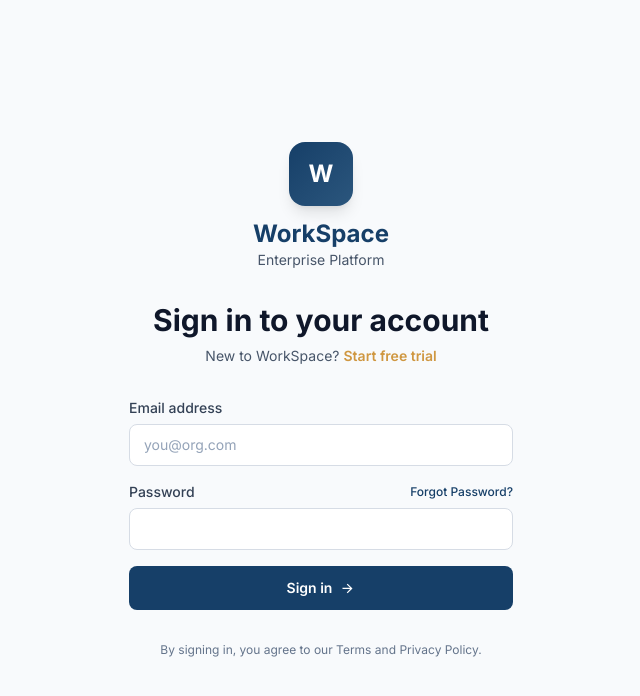
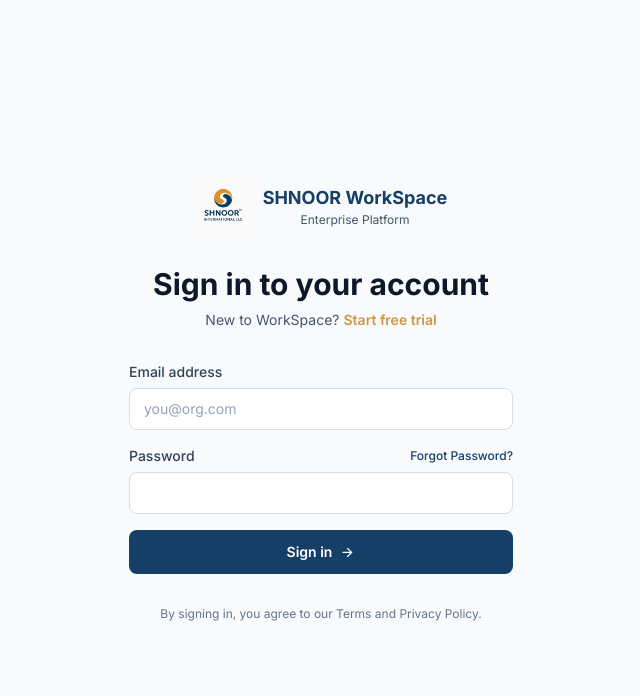
Before and after one commit to slikva/Workspace-SAAS, a React (Vite) app in the folder frontend/: page /login in a window 1280 px wide. Shown: the top 696 px of the page, without its empty margins (319-959 px from the left). Built offline with nearby package versions, Linux system fonts and the light colour scheme.

Commit message:
Added logo

```diff
--- a/frontend/src/pages/DashboardPage.jsx
+++ b/frontend/src/pages/DashboardPage.jsx
@@ -95,23 +95,22 @@ export default function DashboardPage() {
 
         <div className="mb-8">
 
-          <div className="flex items-center gap-3 mb-6">
 
-            <div className="w-14 h-14 rounded-2xl bg-[#163F68] flex items-center justify-center shadow-md">
-              <span className="text-white font-bold text-xl">
-                W
-              </span>
-            </div>
 
-            <div>
-              <h2 className="font-bold text-[#163F68] text-xl">
-                WorkSpace
-              </h2>
+            <div className="flex items-center gap-3">
+          <img src="/shnoor_international_logo.jpeg"  alt="SHNOOR Logo" className="w-15 h-14 object-contain rounded-lg"
+          />
 
-              <p className="text-sm text-gray-500">
-                Enterprise Platform
-              </p>
-            </div>
+          <div>
+            <h3 className="font-bold text-[#163F68] text-lg">
+              SHNOOR WorkSpace
+            </h3>
+
+            <p className="text-xs text-slate-600">
+              Enterprise Platform
+            </p>
+          </div>
+
 
           </div>
 
--- a/frontend/src/pages/LoginPage.jsx
+++ b/frontend/src/pages/LoginPage.jsx
@@ -71,17 +71,18 @@ export default function LoginPage() {
             to="/"
             className="inline-flex flex-col items-center mb-8"
           >
-            <div className="w-16 h-16 rounded-2xl bg-gradient-primary flex items-center justify-center shadow-lg mb-3">
-              <span className="text-white font-bold text-2xl">
-                W
-              </span>
-            </div>
-            <h2 className="text-2xl font-bold text-[#163F68]">
-              WorkSpace
-            </h2>
-            <p className="text-sm text-slate-600">
+            <div className="flex items-center gap-3">
+          <img src="/shnoor_international_logo.jpeg"  alt="SHNOOR Logo" className="w-15 h-14 object-contain rounded-lg"
+          />
+          <div>
+            <h3 className="font-bold text-[#163F68] text-lg">
+              SHNOOR WorkSpace
+            </h3>
+            <p className="text-xs text-slate-600">
               Enterprise Platform
             </p>
+          </div>
+        </div>
           </Link>
           <h1 className="text-3xl font-bold text-slate-900">
             Sign in to your account
```
